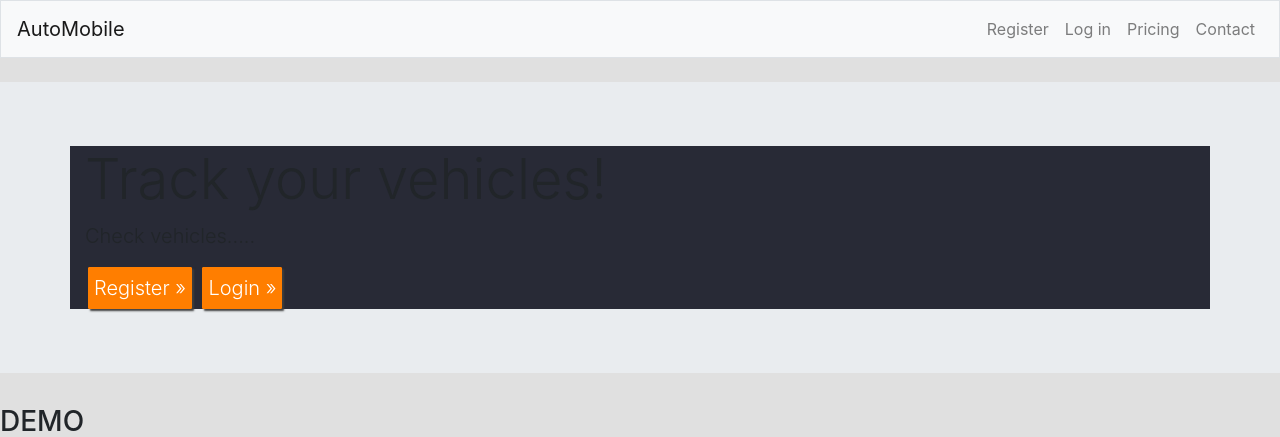
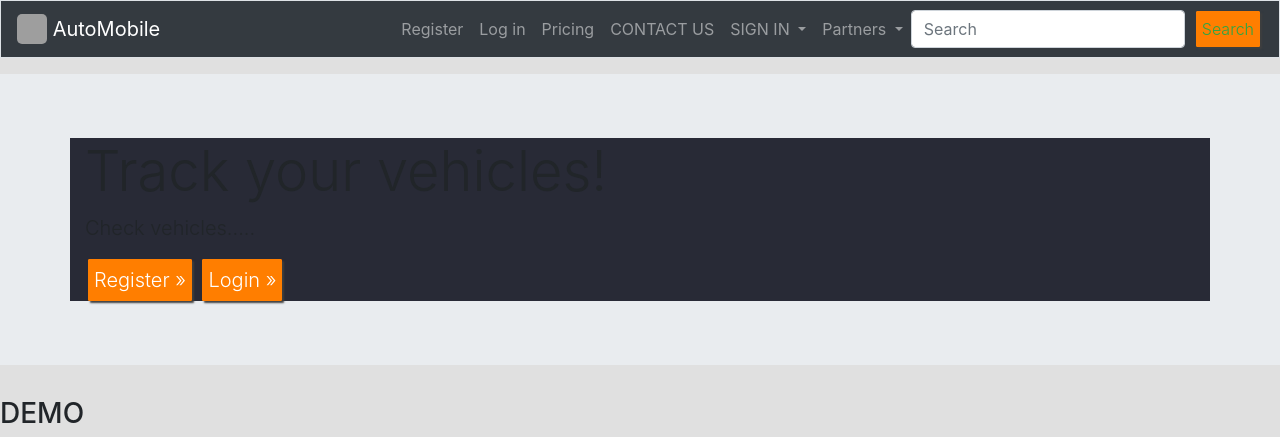
Before and after one commit to 0xbm/Vehicles, a Django app: page / in a window 1280 px wide. Shown: the top 437 px of the page. Run offline with Django 4.2, Linux system fonts and the light colour scheme; some libraries are stand-ins or nearby versions; grey boxes are pictures that could not be loaded.

Commit message:
switch upper options

```diff
--- a/automobiles/templates/base.html
+++ b/automobiles/templates/base.html
@@ -11,17 +11,35 @@
     <meta http-equiv="X-UA-Compatible" content="IE=edge">
     <meta name="viewport" content=
             "width=device-width, initial-scale=1">
-    <title>TYTUL NA STRONIE - LABEL U GORY</title>
+    <title>AUTOMOBILES</title>
 </head>
 <body>
 <nav class=
-             "navbar navbar-expand-md navbar-light bg-light mb-4 border">
+             "navbar navbar-expand-md navbar-dark bg-dark mb-3 border">
     <a class="navbar-brand" href=
-            "{% url 'automobiles:index' %}">AutoMobile</a>
+            "{% url 'automobiles:index' %}">
+        <img
+                src="/static/company_logo.png" width="30" height="30"
+                class="d-inline-block align-top" alt=""> AutoMobile
+    </a>
     <div class="collapse navbar-collapse" id="navbarCollapse">
         <ul class="navbar-nav ml-auto">
             {% if user.is_authenticated %}
             <li class="nav-item"><span class="navbar-text">Hello, {{ user.username }}.</span></li>
+            <li class="nav-item dropdown">
+                <a class="nav-link dropdown-toggle" href="#" id="navbarDropdown" role="button" data-toggle="dropdown"
+                   aria-haspopup="true" aria-expanded="false">
+                    Support
+                </a>
+                <div class="dropdown-menu" aria-labelledby="navbarDropdown">
+                    <a class="dropdown-item" href="#">Starter Support ></a>
+                    <a class="dropdown-item" href="#">Professional Support ></a>
+                    <a class="dropdown-item" href="#">Business Support ></a>
+                    <a class="dropdown-item" href="#">Enterprise Support ></a>
+                    <div class="dropdown-divider"></div>
+                    <a class="dropdown-item" href="#">Something else here</a>
+                </div>
+            </li>
             <li class="nav-item">
                 <a class="nav-link" href=
                         "{% url 'users:logout' %}">Log out</a>
@@ -45,8 +63,47 @@
             </li>
             <li class="nav-item">
                 <a class="nav-link" href=
-                        "{% url 'contact:msg_me' %}">Contact</a>
+                        "{% url 'contact:msg_me' %}">CONTACT US</a>
             </li>
+            <li class="nav-item dropdown">
+                <a class="nav-link dropdown-toggle" href="#" id="navbarDropdown" role="button" data-toggle="dropdown"
+                   aria-haspopup="true" aria-expanded="false">
+                    SIGN IN
+                </a>
+                <div class="dropdown-menu" aria-labelledby="navbarDropdown">
+                    <a class="dropdown-item" href="#"><b>MyAccount:</b> manage your subscription ></a>
+                    <a class="dropdown-item" href="#"><b>Cloud Console:</b> manage your cloud business product ></a>
+                    <a class="dropdown-item" href="#"><b>Partner Portal:</b> management for Resellers ></a>
+                    <div class="dropdown-divider"></div>
+                    <a class="dropdown-item" href="#">Something else here</a>
+                </div>
+            </li>
+            <li class="nav-item dropdown">
+                <a class="nav-link dropdown-toggle" href="#" id="navbarDropdown" role="button" data-toggle="dropdown"
+                   aria-haspopup="true" aria-expanded="false">
+                    Partners
+                </a>
+                <div class="dropdown-menu" aria-labelledby="navbarDropdown">
+                    <a class="dropdown-item" href="https://www.malwarebytes.com"><img
+                src="/static/company_logo.png" width="30" height="30"
+                class="d-inline-block align-top" alt="">malwarebytes ></a>
+                    <a class="dropdown-item" href="#"><img
+                src="/static/company_logo.png" width="30" height="30"
+                class="d-inline-block align-top" alt="">2 ></a>
+                    <a class="dropdown-item" href="#"><img
+                src="/static/company_logo.png" width="30" height="30"
+                class="d-inline-block align-top" alt="">3 ></a>
+                    <a class="dropdown-item" href="#"><img
+                src="/static/company_logo.png" width="30" height="30"
+                class="d-inline-block align-top" alt="">3 ></a>
+                    <div class="dropdown-divider"></div>
+                    <a class="dropdown-item" href="#">Something else here</a>
+                </div>
+            </li>
+            <form class="form-inline my-2 my-lg-0">
+                <input class="form-control mr-sm-2" type="search" placeholder="Search" aria-label="Search">
+                <button class="btn btn-outline-success my-2 my-sm-0" type="submit">Search</button>
+            </form>
             {% endif %}
         </ul>
     </div>
```
